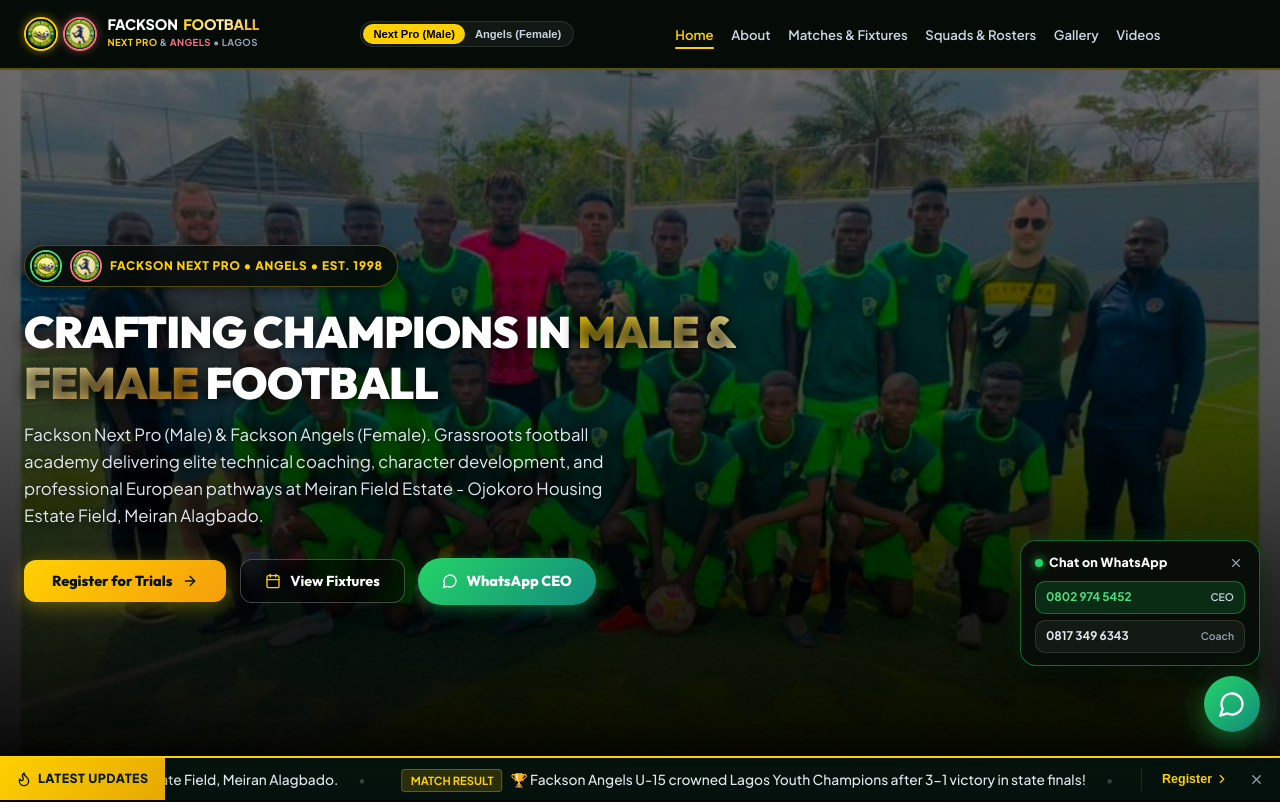
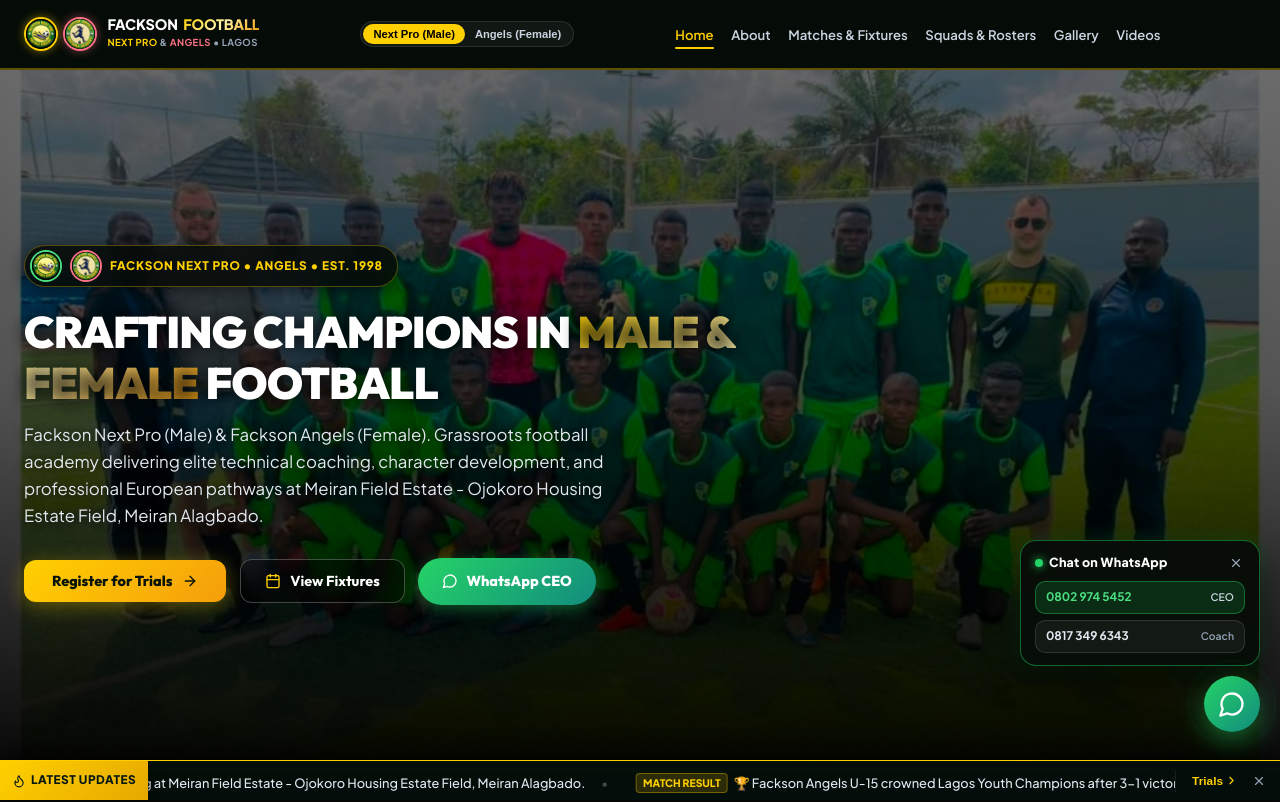
Before and after one commit to Alooma-ghost/Fackson-Fa, a React (Vite) app: page / in a window 1280 px wide. Shown: the top 802 px of the page. Built offline with nearby package versions, Linux system fonts and the light colour scheme; no server answers.

Commit message:
Fix gallery images, compact match cards, responsive ticker, clear test data

```diff
--- a/src/components/NewsTicker.tsx
+++ b/src/components/NewsTicker.tsx
@@ -25,176 +25,94 @@
     { text: '📝 Early registration open for Under 10, Under 13, Under 15, Under 17 & Senior Free Age squads.', tag: 'ENROLLMENT', isAction: true }
   ];
 
-  // Merge live news into ticker items if available
-  const dynamicItems = news.length > 0
-    ? news.slice(0, 5).map(n => ({
-        text: `📰 ${n.title} - ${n.excerpt.substring(0, 75)}...`,
-        tag: n.academy === 'angels' ? 'ANGELS' : 'NEXT PRO',
-        isAction: false
-      }))
-    : defaultTickerItems;
+  // Merge live matches and news into ticker items
+  const matchItems = matches.slice(0, 3).map(m => {
+    const isLive = m.status === 'live';
+    const isFt = m.status === 'completed';
+    return {
+      text: isFt
+        ? `🏁 FT: ${m.homeTeam} ${m.homeScore ?? 0} - ${m.awayScore ?? 0} ${m.awayTeam} (${m.competition || 'Match'})`
+        : isLive
+        ? `🔴 LIVE: ${m.homeTeam} ${m.homeScore ?? 0} - ${m.awayScore ?? 0} ${m.awayTeam}`
+        : `⚽ FIXTURE: ${m.homeTeam} vs ${m.awayTeam} • ${m.date} @ ${m.time} (${m.venue || 'Meiran Field'})`,
+      tag: isLive ? 'LIVE' : isFt ? 'RESULT' : 'FIXTURE',
+      isAction: false,
+      tab: 'matches'
+    };
+  });
 
-  const allItems = [...dynamicItems, ...defaultTickerItems];
+  const newsItems = news.slice(0, 6).map(n => ({
+    text: `📰 ${n.title}`,
+    tag: n.category === 'match_fixture' ? 'FIXTURE' : (n.academy === 'angels' ? 'ANGELS' : 'NEXT PRO'),
+    isAction: false,
+    tab: 'news'
+  }));
+
+  const dynamicItems = [...matchItems, ...newsItems];
+  const allItems = dynamicItems.length > 0 ? [...dynamicItems, ...defaultTickerItems] : defaultTickerItems;
 
   if (minimized) {
     return (
       <button
         onClick={() => setMinimized(false)}
-        style={{
-          position: 'fixed',
-          bottom: '12px',
-          right: '16px',
-          zIndex: 9999,
-          background: 'var(--color-gold-primary)',
-          color: '#000',
-          border: 'none',
-          borderRadius: '50px',
-          padding: '8px 16px',
-          display: 'flex',
-          alignItems: 'center',
-          gap: '6px',
-          boxShadow: '0 4px 20px rgba(0,0,0,0.5)',
-          cursor: 'pointer',
-          fontWeight: 700,
-          fontSize: '0.8rem'
-        }}
+        className="ticker-minimized-pill"
         title="Show Academy Live Ticker"
       >
-        <Flame size={16} />
-        <span>Live Updates</span>
+        <Flame size={14} />
+        <span>Updates</span>
       </button>
     );
   }
 
   return (
-    <div style={{
-      position: 'fixed',
-      bottom: 0,
-      left: 0,
-      right: 0,
-      zIndex: 9999,
-      background: 'rgba(5, 18, 13, 0.96)',
-      backdropFilter: 'blur(10px)',
-      borderTop: '2px solid var(--color-gold-primary)',
-      boxShadow: '0 -4px 25px rgba(0, 0, 0, 0.6)',
-      display: 'flex',
-      alignItems: 'center',
-      height: '44px',
-      overflow: 'hidden'
-    }}>
+    <div className="news-ticker-container">
       {/* Ticker Lead Badge */}
-      <div style={{
-        background: 'linear-gradient(135deg, #ffd000 0%, #e6a800 100%)',
-        color: '#051810',
-        padding: '0 16px',
-        height: '100%',
-        display: 'flex',
-        alignItems: 'center',
-        gap: '6px',
-        fontWeight: 800,
-        fontSize: '0.78rem',
-        letterSpacing: '0.5px',
-        textTransform: 'uppercase',
-        flexShrink: 0,
-        boxShadow: '4px 0 12px rgba(0,0,0,0.3)',
-        zIndex: 2
-      }}>
-        <Flame size={16} />
-        <span style={{ display: 'inline' }}>LATEST UPDATES</span>
+      <div className="ticker-lead-badge">
+        <Flame size={14} className="ticker-lead-icon" />
+        <span className="ticker-lead-text-desktop">LATEST UPDATES</span>
+        <span className="ticker-lead-text-mobile">LIVE</span>
       </div>
 
       {/* Marquee Ticker Track */}
-      <div
-        style={{
-          flex: 1,
-          overflow: 'hidden',
-          whiteSpace: 'nowrap',
-          position: 'relative',
-          padding: '0 12px'
-        }}
-      >
+      <div className="ticker-viewport">
         <div className="ticker-track">
           {allItems.map((item, idx) => (
             <span
               key={idx}
               onClick={() => {
                 if (item.isAction) openRegistration();
-                else if (onOpenNews) onOpenNews('news');
+                else if (onOpenNews) onOpenNews((item as any).tab || 'news');
               }}
-              style={{
-                display: 'inline-flex',
-                alignItems: 'center',
-                gap: '8px',
-                marginRight: '36px',
-                color: '#e2e8f0',
-                fontSize: '0.86rem',
-                cursor: 'pointer'
-              }}
+              className="ticker-item"
             >
-              <span style={{
-                background: 'rgba(255, 208, 0, 0.15)',
-                color: 'var(--color-gold-primary)',
-                fontSize: '0.7rem',
-                fontWeight: 700,
-                padding: '2px 8px',
-                borderRadius: '4px',
-                border: '1px solid rgba(255, 208, 0, 0.3)'
-              }}>
+              <span className="ticker-item-tag">
                 {item.tag}
               </span>
-              <span className="ticker-item-hover" style={{ fontWeight: 500 }}>
+              <span className="ticker-item-hover ticker-item-title">
                 {item.text}
               </span>
-              <span style={{ color: 'rgba(255,255,255,0.2)', marginLeft: '12px' }}>&bull;</span>
+              <span className="ticker-item-dot">&bull;</span>
             </span>
           ))}
         </div>
       </div>
 
       {/* Action / Dismiss */}
-      <div style={{
-        display: 'flex',
-        alignItems: 'center',
-        gap: '8px',
-        padding: '0 12px',
-        flexShrink: 0,
-        background: 'rgba(5, 18, 13, 0.96)',
-        zIndex: 2,
-        borderLeft: '1px solid rgba(255,255,255,0.1)'
-      }}>
+      <div className="ticker-actions">
         <button
           onClick={openRegistration}
-          style={{
-            background: 'none',
-            border: 'none',
-            color: 'var(--color-gold-primary)',
-            fontSize: '0.78rem',
-            fontWeight: 700,
-            cursor: 'pointer',
-            display: 'flex',
-            alignItems: 'center',
-            gap: '3px',
-            padding: '4px 8px'
-          }}
+          className="ticker-register-btn"
         >
-          <span>Register</span>
-          <ChevronRight size={14} />
+          <span>Trials</span>
+          <ChevronRight size={13} />
         </button>
 
         <button
           onClick={() => setMinimized(true)}
-          style={{
-            background: 'none',
-            border: 'none',
-            color: '#94a3b8',
-            cursor: 'pointer',
-            padding: '4px',
-            display: 'flex',
-            alignItems: 'center'
-          }}
+          className="ticker-close-btn"
           title="Minimize Ticker"
         >
-          <X size={15} />
+          <X size={14} />
         </button>
       </div>
     </div>
--- a/src/pages/GalleryPage.tsx
+++ b/src/pages/GalleryPage.tsx
@@ -172,7 +172,10 @@
                     }}
                     onError={(e) => {
                       const target = e.target as HTMLImageElement;
-                      target.style.display = 'none';
+                      const fallback = item.academy === 'angels' ? '/logos/fackson-angels.jpg' : '/logos/fackson-next-pro.jpg';
+                      if (!target.src.includes(fallback)) {
+                        target.src = fallback;
+                      }
                     }}
                   />
 
--- a/src/styles/components.css
+++ b/src/styles/components.css
@@ -538,26 +538,26 @@
   border-top: 1px solid var(--border-subtle);
 }
 
-/* Big Responsive Premium Match Cards */
+/* Responsive Compact Premium Match Cards */
 .match-grid-large {
   display: grid;
-  grid-template-columns: repeat(auto-fill, minmax(420px, 1fr));
-  gap: 2rem;
+  grid-template-columns: repeat(auto-fill, minmax(320px, 1fr));
+  gap: 1.25rem;
 }
 
 @media (max-width: 640px) {
   .match-grid-large {
     grid-template-columns: 1fr;
-    gap: 1.25rem;
+    gap: 1rem;
   }
 }
 
 .match-card-large {
   background: linear-gradient(145deg, rgba(14, 20, 14, 0.95) 0%, rgba(6, 10, 6, 0.98) 100%);
   border: 1px solid rgba(255, 208, 0, 0.22);
-  border-radius: 20px;
-  padding: 1.75rem;
-  box-shadow: 0 12px 36px rgba(0, 0, 0, 0.7), 0 0 24px rgba(255, 208, 0, 0.05);
+  border-radius: 16px;
+  padding: 1.1rem 1.25rem;
+  box-shadow: 0 10px 30px rgba(0, 0, 0, 0.65), 0 0 20px rgba(255, 208, 0, 0.04);
   position: relative;
   overflow: hidden;
   transition: all 0.3s cubic-bezier(0.4, 0, 0.2, 1);
@@ -565,10 +565,17 @@
   flex-direction: column;
 }
 
+@media (max-width: 480px) {
+  .match-card-large {
+    padding: 0.85rem;
+    border-radius: 14px;
+  }
+}
+
 .match-card-large:hover {
   border-color: rgba(255, 208, 0, 0.55);
-  transform: translateY(-4px);
-  box-shadow: 0 16px 44px rgba(0, 0, 0, 0.8), 0 0 32px rgba(255, 208, 0, 0.12);
+  transform: translateY(-3px);
+  box-shadow: 0 14px 36px rgba(0, 0, 0, 0.75), 0 0 24px rgba(255, 208, 0, 0.1);
 }
 
 .match-card-large-strip {
@@ -576,7 +583,7 @@
   top: 0;
   left: 0;
   right: 0;
-  height: 4px;
+  height: 3px;
 }
 
 .match-card-large-strip.upcoming {
@@ -595,10 +602,10 @@
   display: flex;
   align-items: center;
   justify-content: space-between;
-  padding: 1.25rem 0;
+  padding: 0.75rem 0;
   border-top: 1px solid rgba(255, 255, 255, 0.06);
   border-bottom: 1px solid rgba(255, 255, 255, 0.06);
-  margin: 1rem 0;
+  margin: 0.65rem 0;
 }
 
 .team-box {
@@ -607,24 +614,25 @@
   align-items: center;
   text-align: center;
   width: 38%;
-  gap: 0.65rem;
+  gap: 0.35rem;
 }
 
 .team-crest-wrapper {
   position: relative;
-  width: 68px;
-  height: 68px;
+  width: 50px;
+  height: 50px;
   border-radius: 50%;
-  padding: 3px;
+  padding: 2.5px;
   background: linear-gradient(135deg, rgba(255, 208, 0, 0.6), rgba(74, 222, 128, 0.3));
-  box-shadow: 0 4px 16px rgba(0, 0, 0, 0.5);
+  box-shadow: 0 4px 12px rgba(0, 0, 0, 0.5);
   flex-shrink: 0;
 }
 
 @media (max-width: 480px) {
   .team-crest-wrapper {
-    width: 52px;
-    height: 52px;
+    width: 42px;
+    height: 42px;
+    padding: 2px;
   }
 }
 
@@ -640,14 +648,17 @@
 .team-title-large {
   font-weight: 800;
   color: #ffffff;
-  font-size: 1.05rem;
-  line-height: 1.25;
-  text-shadow: 0 1px 4px rgba(0, 0, 0, 0.8);
+  font-size: 0.88rem;
+  line-height: 1.2;
+  text-shadow: 0 1px 3px rgba(0, 0, 0, 0.8);
+  word-break: break-word;
+  max-width: 120px;
 }
 
 @media (max-width: 480px) {
   .team-title-large {
-    font-size: 0.9rem;
+    font-size: 0.78rem;
+    max-width: 95px;
   }
 }
 
@@ -657,26 +668,27 @@
   align-items: center;
   justify-content: center;
   width: 24%;
+  min-width: 75px;
   text-align: center;
 }
 
 .score-badge-large {
   background: linear-gradient(180deg, #090e09 0%, #030503 100%);
   border: 1px solid rgba(255, 208, 0, 0.35);
-  border-radius: 12px;
-  padding: 8px 18px;
+  border-radius: 10px;
+  padding: 4px 12px;
   font-weight: 900;
-  font-size: 1.85rem;
+  font-size: 1.35rem;
   color: #ffd000;
   letter-spacing: 0.04em;
-  box-shadow: inset 0 2px 8px rgba(0, 0, 0, 0.6), 0 0 16px rgba(255, 208, 0, 0.15);
+  box-shadow: inset 0 2px 6px rgba(0, 0, 0, 0.6), 0 0 12px rgba(255, 208, 0, 0.12);
   font-family: var(--font-heading);
 }
 
 @media (max-width: 480px) {
   .score-badge-large {
-    font-size: 1.45rem;
-    padding: 6px 12px;
+    font-size: 1.15rem;
+    padding: 3px 8px;
   }
 }
 
@@ -684,35 +696,51 @@
   background: linear-gradient(180deg, #131b14 0%, #0a0f0a 100%);
   border: 1px solid rgba(255, 208, 0, 0.4);
   border-radius: 50px;
-  padding: 6px 16px;
+  padding: 4px 12px;
   font-weight: 900;
-  font-size: 1.1rem;
+  font-size: 0.85rem;
   color: #ffd000;
   letter-spacing: 0.08em;
-  box-shadow: 0 4px 12px rgba(0, 0, 0, 0.5);
+  box-shadow: 0 3px 10px rgba(0, 0, 0, 0.5);
+}
+
+@media (max-width: 480px) {
+  .vs-badge-large {
+    font-size: 0.75rem;
+    padding: 3px 9px;
+  }
 }
 
 .match-venue-card {
   background: rgba(255, 255, 255, 0.03);
-  border: 1px solid rgba(74, 222, 128, 0.25);
-  border-radius: 12px;
-  padding: 0.85rem 1rem;
-  margin-top: 0.85rem;
+  border: 1px solid rgba(74, 222, 128, 0.22);
+  border-radius: 10px;
+  padding: 0.6rem 0.85rem;
+  margin-top: 0.6rem;
   display: flex;
-  align-items: flex-start;
-  gap: 0.75rem;
+  align-items: center;
+  gap: 0.65rem;
+  font-size: 0.78rem;
+}
+
+@media (max-width: 480px) {
+  .match-venue-card {
+    padding: 0.5rem 0.65rem;
+    font-size: 0.72rem;
+    gap: 0.45rem;
+  }
 }
 
 .game-type-chip {
   display: inline-flex;
   align-items: center;
-  gap: 5px;
+  gap: 4px;
   background: rgba(74, 222, 128, 0.12);
   border: 1px solid rgba(74, 222, 128, 0.35);
   color: #4ade80;
-  padding: 3px 10px;
+  padding: 2px 8px;
   border-radius: 50px;
-  font-size: 0.72rem;
+  font-size: 0.68rem;
   font-weight: 800;
   text-transform: uppercase;
   letter-spacing: 0.04em;
@@ -799,20 +827,156 @@
   }
 }
 
-/* Fixed Bottom News Ticker Animation */
+/* Fixed Bottom News Ticker Component */
+.news-ticker-container {
+  position: fixed;
+  bottom: 0;
+  left: 0;
+  right: 0;
+  z-index: 9999;
+  background: rgba(4, 14, 10, 0.97);
+  backdrop-filter: blur(12px);
+  border-top: 1.5px solid var(--color-gold-primary);
+  box-shadow: 0 -4px 25px rgba(0, 0, 0, 0.7);
+  display: flex;
+  align-items: center;
+  height: 40px;
+  overflow: hidden;
+}
+
+.ticker-lead-badge {
+  background: linear-gradient(135deg, #ffd000 0%, #e6a800 100%);
+  color: #051810;
+  padding: 0 12px;
+  height: 100%;
+  display: flex;
+  align-items: center;
+  gap: 5px;
+  font-weight: 800;
+  font-size: 0.74rem;
+  letter-spacing: 0.5px;
+  text-transform: uppercase;
+  flex-shrink: 0;
+  box-shadow: 3px 0 10px rgba(0, 0, 0, 0.35);
+  z-index: 2;
+}
+
+.ticker-lead-icon {
+  flex-shrink: 0;
+}
+
+.ticker-lead-text-desktop {
+  display: inline;
+}
+
+.ticker-lead-text-mobile {
+  display: none;
+}
+
+.ticker-viewport {
+  flex: 1;
+  overflow: hidden;
+  white-space: nowrap;
+  position: relative;
+  padding: 0 10px;
+}
+
 .ticker-track {
   display: inline-block;
   white-space: nowrap;
-  animation: ticker-scroll 35s linear infinite;
+  animation: ticker-scroll 28s linear infinite;
 }
 
 .ticker-track:hover {
   animation-play-state: paused;
 }
 
+.ticker-item {
+  display: inline-flex;
+  align-items: center;
+  gap: 6px;
+  margin-right: 28px;
+  color: #e2e8f0;
+  font-size: 0.8rem;
+  cursor: pointer;
+}
+
+.ticker-item-tag {
+  background: rgba(255, 208, 0, 0.16);
+  color: var(--color-gold-primary);
+  font-size: 0.65rem;
+  font-weight: 800;
+  padding: 1px 6px;
+  border-radius: 4px;
+  border: 1px solid rgba(255, 208, 0, 0.35);
+  text-transform: uppercase;
+}
+
+.ticker-item-title {
+  font-weight: 500;
+}
+
+.ticker-item-dot {
+  color: rgba(255, 255, 255, 0.25);
+  margin-left: 10px;
+}
+
 .ticker-item-hover:hover {
   color: var(--color-gold-primary) !important;
   text-decoration: underline;
+}
+
+.ticker-actions {
+  display: flex;
+  align-items: center;
+  gap: 4px;
+  padding: 0 10px;
+  flex-shrink: 0;
+  background: rgba(4, 14, 10, 0.97);
+  z-index: 2;
+  border-left: 1px solid rgba(255, 255, 255, 0.08);
+}
+
+.ticker-register-btn {
+  background: none;
+  border: none;
+  color: var(--color-gold-primary);
+  font-size: 0.74rem;
+  font-weight: 800;
+  cursor: pointer;
+  display: flex;
+  align-items: center;
+  gap: 2px;
+  padding: 3px 6px;
+}
+
+.ticker-close-btn {
+  background: none;
+  border: none;
+  color: #94a3b8;
+  cursor: pointer;
+  padding: 4px;
+  display: flex;
+  align-items: center;
+}
+
+.ticker-minimized-pill {
+  position: fixed;
+  bottom: 10px;
+  right: 14px;
+  z-index: 9999;
+  background: var(--color-gold-primary);
+  color: #000;
+  border: none;
+  border-radius: 50px;
+  padding: 6px 14px;
+  display: flex;
+  align-items: center;
+  gap: 5px;
+  box-shadow: 0 4px 18px rgba(0, 0, 0, 0.6);
+  cursor: pointer;
+  font-weight: 800;
+  font-size: 0.75rem;
 }
 
 @keyframes ticker-scroll {
@@ -826,7 +990,41 @@
 
 /* Ensure body does not overlap with bottom ticker */
 body {
-  padding-bottom: 48px;
+  padding-bottom: 46px;
+}
+
+@media (max-width: 640px) {
+  .news-ticker-container {
+    height: 34px;
+  }
+  .ticker-lead-badge {
+    padding: 0 8px;
+    font-size: 0.68rem;
+  }
+  .ticker-lead-text-desktop {
+    display: none;
+  }
+  .ticker-lead-text-mobile {
+    display: inline;
+  }
+  .ticker-item {
+    font-size: 0.74rem;
+    margin-right: 16px;
+    gap: 4px;
+  }
+  .ticker-item-tag {
+    font-size: 0.6rem;
+    padding: 1px 4px;
+  }
+  .ticker-register-btn {
+    display: none;
+  }
+  .ticker-actions {
+    padding: 0 6px;
+  }
+  body {
+    padding-bottom: 38px;
+  }
 }
 
 /* ===== RESPONSIVE HERO ===== */
```
Also changed, not shown: src/pages/Home.tsx (+9 -1 lines), src/styles/admin.css (+98 -39 lines).
